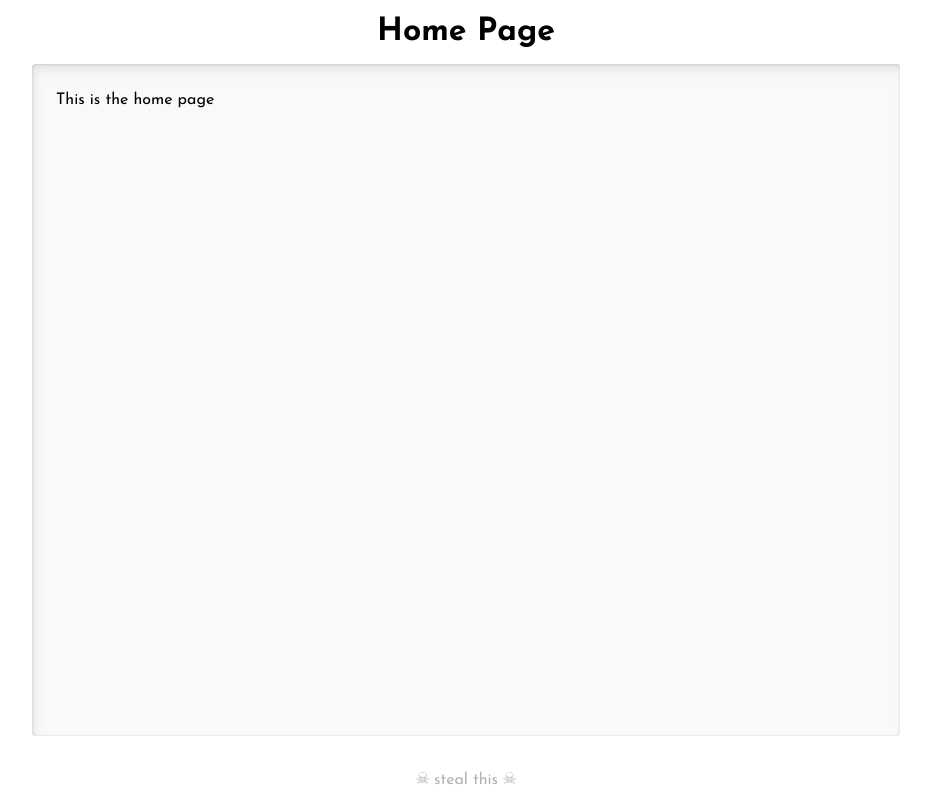
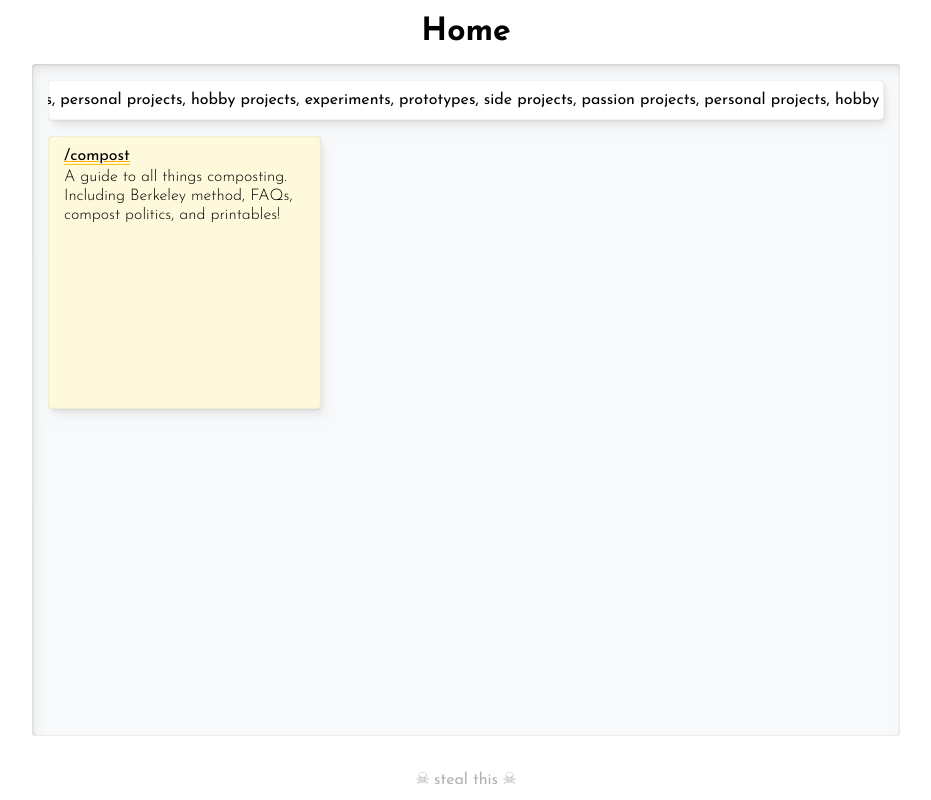
Before and after one commit to tif-calin/play.culi.page, a React (Create React App) app: page / in a window 1280 px wide. Shown: the whole page, without its empty margins (174-1105 px from the left). Built offline with nearby package versions, Linux system fonts and the light colour scheme; no server answers.

Commit message:
new home page

```diff
--- a/package.json
+++ b/package.json
@@ -1,5 +1,5 @@
 {
-  "name": "culiboot",
+  "name": "play.culi.page",
   "url": "https://github.com/tif-calin/play.culi.page",
   "version": "0.1.0",
   "private": true,
--- a/src/components/layout/Footer.tsx
+++ b/src/components/layout/Footer.tsx
@@ -4,7 +4,7 @@ import ExternalLink from '../ExternalLink';
 
 const REPO_URL =
   process.env.REACT_APP_REPO_URL
-  || 'https://github.com/tif-calin/culiboot'
+  || 'https://github.com/tif-calin/play.culi.page'
 ;
 
 const StyledFooter = styled.footer`
--- a/src/styles/index.css
+++ b/src/styles/index.css
@@ -15,9 +15,12 @@ body {
   font-family: var(--font-sans);
 }
 
+h1 {
+  text-align: center;
+}
+
 h1, h2, h3, h4, h5, h6 {
   width: 100%;
-  text-align: center;
 }
 
 a {
--- a/src/views/home/HomePage.tsx
+++ b/src/views/home/HomePage.tsx
@@ -1,4 +1,5 @@
 import React from 'react';
+import { Link } from 'react-router-dom';
 import styled from 'styled-components';
 
 const Page = styled.div`
@@ -9,24 +10,122 @@ const Page = styled.div`
 
   & > .content {
     background-color: var(--oc-gray-0);
+    border-radius: 0.25rem;
     flex-grow: 1;
-    padding: 1.5rem;
-    border-radius: 0.25rem;
+    padding: var(--gutter);
     --shadow-color: 0deg 0% 80%;
     box-shadow: var(--shadow-inset-medium), inset 0 0 2px hsl(var(--shadow-color));
+  }
+
+  & .island {
+    background-color: var(--oc-white);
+    padding: calc(var(--gutter) / 2) var(--gutter);
+    border-radius: 0.25rem;
+    box-shadow: var(--shadow-elevation-medium), inset 0 0 2px hsl(var(--shadow-color));
+  }
+`;
+
+const ProjectsDisplay = styled.section<{
+  pauseBanner?: boolean;
+}>`
+  display: flex;
+  flex-direction: column;
+  gap: var(--gutter);
+
+  @keyframes infinite-text-scroll {
+    0% { transform: translate3d(0, 0, 0); }
+    100% { transform: translate3d(-50%, 0, 0); }
+  }
+
+  & p {
+    line-height: 1.2;
+    font-weight: 300;
+  }
+
+  & > h2.island {
+    box-sizing: border-box;
+    flex-grow: 1;
+    min-height: 2.5rem;
+    overflow: hidden;
+    padding-left: 0;
+    position: relative;
+    font-size: 1rem;
+    font-weight: 400;
+    white-space: nowrap;
+
+    & * {
+      animation: infinite-text-scroll linear 12s infinite;
+      animation-play-state: ${p => p.pauseBanner ? 'paused' : 'running'};
+      box-sizing: content-box;
+      cursor: pointer;
+      position: absolute;
+    }
+  }
+
+  & ul {
+    list-style: none;
+    padding: 0;
+    gap: calc(var(--gutter) / 2);
+    display: grid;
+
+    grid: repeat(3, 33%) / repeat(3, 1fr);
+
+    & > li.island {
+      aspect-ratio: 1 / 1;
+    }
+  }
+`;
+
+const ProjectCompostGuide = styled.li`
+  &.project {
+    background-color: var(--oc-yellow-0);
+    overflow: auto;
+
+    & > a {
+      text-decoration: underline;
+      text-decoration-color: var(--oc-yellow-6);
+      border-bottom: 1px solid var(--oc-yellow-5);
+    }
   }
 `;
 
 interface Props {};
 
+const blah = [
+  'prototypes',
+  'side projects',
+  'passion projects',
+  'personal projects',
+  'hobby projects',
+  'experiments, ',
+];
+
 const HomePage = (_: Props): React.ReactElement => {
+  const [isBannerPaused, toggleIsBannerPaused] = React.useReducer(b => !b, false);
+
   return (
     <>
       <Page>
-        <h1>Home Page</h1>
+        <h1>Home</h1>
         <div
           className="content"
-        >This is the home page</div>
+        >
+          <ProjectsDisplay pauseBanner={isBannerPaused}>
+            <h2 aria-label="Projects section" className="island" onClick={toggleIsBannerPaused}>
+              <div>{blah.join(', ') + blah.join(', ')}</div>
+            </h2>
+            <ul>
+              <ProjectCompostGuide className="island project">
+                <Link to="compost">
+                  /compost
+                </Link>
+                <p>
+                  A guide to all things composting. Including Berkeley method, FAQs, compost politics, and printables!
+                </p>
+              </ProjectCompostGuide>
+            </ul>
+          </ProjectsDisplay>
+        </div>
       </Page>
     </>
   );
```
Also changed, not shown: public/manifest.json, 1 other file (tests, documents, lock files or other folders).
